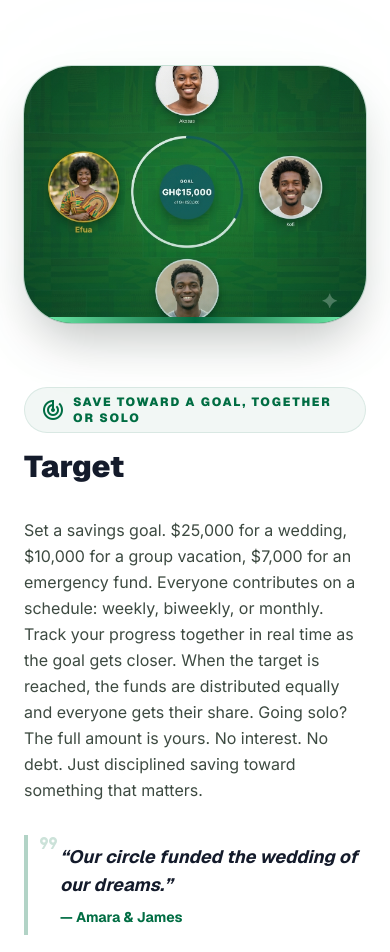
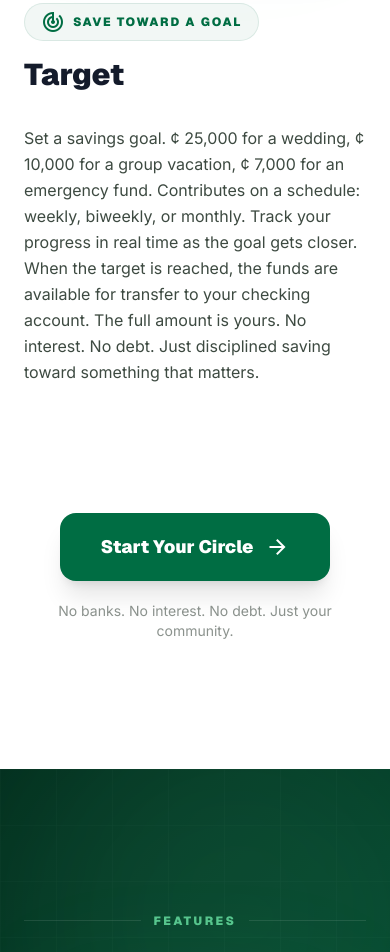
Before and after one commit to KAYABA-LABS/sousubox-website, a Next.js app: page / in a window 390 px wide. Shown: the part 5720-6672 px from the top of the page. Built offline with nearby package versions, Linux system fonts and the light colour scheme.

Commit message:
modified sothe branding wording of the first draft

```diff
--- a/app/components/Advantages.tsx
+++ b/app/components/Advantages.tsx
@@ -33,7 +33,7 @@ export default function Advantages() {
   ];
 
   return (
-    <section className="py-32 bg-white">
+    <section className="py-10 bg-white">
       <div className="max-w-container-max-width mx-auto px-6 md:px-margin-desktop">
         <div className="text-center mb-24 space-y-6">
           <h2 className="font-headline text-3xl md:text-4xl lg:text-5xl font-black text-on-surface">
--- a/app/components/Features.tsx
+++ b/app/components/Features.tsx
@@ -2,20 +2,17 @@ import Image from "next/image";
 
 export default function Features() {
   const checklists = [
-    { label: "Multiple Saving Vaults", icon: "savings" },
     { label: "Real Time Pool Statistics", icon: "bar_chart" },
     { label: "Automatic Payouts & Contributions", icon: "payments" },
-    { label: "Easy payment options with MOMO", icon: "phone_in_talk" },
-    { label: "Seamless Verification Process", icon: "verified" },
     { label: "Join Pools Easily", icon: "group_add" },
     { label: "Invite friends, gain reputation", icon: "stars" },
   ];
 
   const mechanisms = [
     {
-      title: "Auto-Pay",
-      description: "Set it once. Contributions happen on schedule, automatically.",
-      icon: "schedule_send",
+      title: "Multiple Saving Vaults",
+      description: "Create multiple savings vaults for different goals. Keep your finances organized and track progress for each goal separately.",
+      icon: "savings",
     },
     {
       title: "Smart Reminders",
@@ -23,14 +20,14 @@ export default function Features() {
       icon: "notifications_active",
     },
     {
-      title: "Shared Slots",
-      description: "Split a payout position with another member. Two people, one slot, shared payout.",
-      icon: "group_work",
+      title: "Simple Payments Options",
+      description: "Make deposit and withdrawal easy with mobile money, reduce friction and increase participation.",
+      icon: "phone_in_talk",
     },
     {
-      title: "Position Swap",
-      description: "Need your payout earlier? Request a swap with another member easily.",
-      icon: "swap_horiz",
+      title: "Seamless Verification",
+      description: "Verify your identity with you device and build trust with your community. Increase credibility and reduce fraud.",
+      icon: "verified",
     },
   ];
 
@@ -64,7 +61,7 @@ export default function Features() {
           <div className="flex items-center gap-3 mb-6">
             <div className="h-px flex-1 bg-white/10" />
             <span className="font-headline text-xs font-black uppercase tracking-[0.2em] text-primary-fixed/70">
-              Solutions
+              Features
             </span>
             <div className="h-px flex-1 bg-white/10" />
           </div>
@@ -77,11 +74,13 @@ export default function Features() {
 
               <div className="relative border-[#1a1a1a] bg-[#1a1a1a] border-[10px] rounded-[2.5rem] w-[260px] md:w-[300px] shadow-2xl">
                 <div className="rounded-[1.8rem] overflow-hidden w-full">
-                  <img
+                  <Image
                     className="w-full h-auto object-cover"
-                    src="https://lh3.googleusercontent.com/aida-public/AB6AXuBMI5EbUkEwkRlpOotJww8f2op9bE9DH7RrPYS9Tyekvp_vfFW-kf0Q3Tu74eq2poL9pgWWwKAYRCjhryFJIE9O09Y3jT59vhP5GRMk6AWWWYJQ8muOjgnp9JBFwDdnJIMKwWlZaorsy-Ig4QFgamquy-m5QcDj7EDi3wTj912DKlsrAya7rfdw5L5lc4a8ZiBSNBtGdU0CY43mcFEfqhTbS_8belLkK5N9fxijChkuactvTs2rRlM0uvm39FZ1vO1l0xedS5i0YDKM"
-                    alt="SusuBox Solutions Mockup"
-                    loading="lazy"
+                    src="/app-mockup.jpg"
+                    alt="SusuBox App – Market Women Circle"
+                    width={0}
+                    height={0}
+                    sizes="(max-width: 768px) 260px, 300px"
                   />
                 </div>
               </div>
@@ -97,7 +96,7 @@ export default function Features() {
                   </div>
                   <div>
                     <p className="font-headline text-[10px] text-white/50 font-bold uppercase tracking-widest">
-                      Annual Yield
+                      Trust Score
                     </p>
                     <p className="font-headline text-2xl font-black text-primary-fixed leading-none">
                       +12.4%
@@ -107,7 +106,7 @@ export default function Features() {
               </div>
 
               {/* Members badge */}
-              <div className="absolute -bottom-6 -left-4 md:-left-8 hidden sm:block">
+              {/* <div className="absolute -bottom-6 -left-4 md:-left-8 hidden sm:block">
                 <div className="flex items-center gap-3 px-5 py-4 rounded-2xl shadow-xl bg-white/10 backdrop-blur-md border border-white/15">
                   <div className="flex -space-x-2">
                     {["A", "B", "C"].map((l, i) => (
@@ -124,7 +123,7 @@ export default function Features() {
                     <span className="text-white font-bold">12k+</span> members
                   </p>
                 </div>
-              </div>
+              </div> */}
             </div>
 
             {/* Right: Copy + Checklist */}
@@ -214,7 +213,7 @@ export default function Features() {
             </div>
           </div>
 
-          <div className="mt-16 text-center">
+          {/* <div className="mt-16 text-center">
             <a
               href="#contact"
               className="inline-flex items-center gap-2 text-primary font-bold hover:gap-4 transition-all duration-300 font-headline"
@@ -222,7 +221,7 @@ export default function Features() {
               See all features
               <span className="material-symbols-outlined">chevron_right</span>
             </a>
-          </div>
+          </div> */}
         </div>
       </section>
     </>
--- a/app/components/Hero.tsx
+++ b/app/components/Hero.tsx
@@ -48,7 +48,7 @@ export default function Hero() {
           {/* Ambient glow layer */}
           <div className="absolute inset-0 rounded-[3rem] bg-primary/15 blur-3xl scale-95 pointer-events-none" />
 
-          <div className="relative w-full h-full floating-anim">
+          <div className="relative w-full lg:w-[115%] lg:-ml-[7.5%] h-full floating-anim">
             <Image
               src="/hero.png"
               alt="SusuBox App — community savings made simple"
--- a/app/components/HowItWorks.tsx
+++ b/app/components/HowItWorks.tsx
@@ -166,7 +166,7 @@ export default function HowItWorks() {
         </div>
 
         {/* Side-by-Side Reference Preview on Big Screens (Visual Reference) */}
-        <div className="mt-24 grid grid-cols-1 lg:grid-cols-3 gap-8">
+        {/* <div className="mt-24 grid grid-cols-1 lg:grid-cols-3 gap-8">
           {flows.map((flow) => (
             <div
               key={flow.id}
@@ -203,7 +203,7 @@ export default function HowItWorks() {
               </div>
             </div>
           ))}
-        </div>
+        </div> */}
       </div>
     </section>
   );
--- a/app/components/JoinSusu.tsx
+++ b/app/components/JoinSusu.tsx
@@ -8,34 +8,34 @@ export default function JoinSusu() {
       badge: "Traditional Susu style",
       image: "/circle.png",
       description:
-        "Take turns, win together. Here's how it works: a group of people agree on a fixed contribution — say $2,000 per month. Each month, every member contributes except the one whose turn it is to receive. That member gets the full pot. Next month, someone else receives. The cycle continues until everyone has had their turn. No banks. No interest. No debt. Just your community pooling resources so everyone gets a lump sum when they need it. Need more flexibility? Rotating circles also support shared slots (two members split one payout position) and double slots (one member takes two positions for a bigger payout).",
-      quote: "Maria got her payout in month 3 and finally took that trip home.",
+        "Take turns, win together. Here's how it works: a group of people agree on a fixed contribution — say GH ¢ 200 per week. Each week, every member contributes except the one whose turn it is to receive. That member gets the full pot amount. Next week, someone else receives. The cycle continues until everyone has had their turn. No banks. No interest. No debt. Just your community pooling resources so everyone gets a lump sum when they need it.",
+      quote: "Adjoa got her payout in week 3 and finally took that trip home.",
       icon: "loop",
       gradient: "from-[#006d43] to-[#59de9b]",
     },
     {
       id: "target",
       title: "Target",
-      badge: "Save toward a goal, together or solo",
+      badge: "Save toward a goal",
       image: "/target.png",
       description:
-        "Set a savings goal. $25,000 for a wedding, $10,000 for a group vacation, $7,000 for an emergency fund. Everyone contributes on a schedule: weekly, biweekly, or monthly. Track your progress together in real time as the goal gets closer. When the target is reached, the funds are distributed equally and everyone gets their share. Going solo? The full amount is yours. No interest. No debt. Just disciplined saving toward something that matters.",
-      quote: "Our circle funded the wedding of our dreams.",
-      quoteAuthor: "Amara & James",
+        "Set a savings goal. ¢ 25,000 for a wedding, ¢ 10,000 for a group vacation, ¢ 7,000 for an emergency fund. Contributes on a schedule: weekly, biweekly, or monthly. Track your progress in real time as the goal gets closer. When the target is reached, the funds are available for transfer to your checking account. The full amount is yours. No interest. No debt. Just disciplined saving toward something that matters.",
+      quote: "Was able to fund the wedding of our dreams.",
+      quoteAuthor: "Kojo",
       icon: "track_changes",
       gradient: "from-[#D4AF37] to-[#F3CF65]",
     },
-    {
-      id: "community",
-      title: "Community Fund",
-      badge: "Ongoing support, full transparency",
-      image: "/community.jpeg",
-      description:
-        "Built for communities that want to pool resources over time. Members contribute on a schedule. Anyone can donate through your shareable link — even people outside the circle. Every contribution is visible. Every disbursement is tracked. Add co-organizers to help manage. Support up to 200 members. The fund runs as long as you need it: for a neighborhood emergency fund, a mosque renovation, a school fundraiser, or anything your community cares about.",
-      quote: "Our neighborhood fund helped 3 families this year alone.",
-      icon: "diversity_3",
-      gradient: "from-[#003321] to-[#006d43]",
-    },
+    // {
+    //   id: "community",
+    //   title: "Community Fund",
+    //   badge: "Ongoing support, full transparency",
+    //   image: "/community.jpeg",
+    //   description:
+    //     "Built for communities that want to pool resources over time. Members contribute on a schedule. Anyone can donate through your shareable link — even people outside the circle. Every contribution is visible. Every disbursement is tracked. Add co-organizers to help manage. Support up to 200 members. The fund runs as long as you need it: for a neighborhood emergency fund, a mosque renovation, a school fundraiser, or anything your community cares about.",
+    //   quote: "Our neighborhood fund helped 3 families this year alone.",
+    //   icon: "diversity_3",
+    //   gradient: "from-[#003321] to-[#006d43]",
+    // },
   ];
 
   return (
@@ -136,7 +136,7 @@ export default function JoinSusu() {
                 </p>
 
                 {/* Quote */}
-                <div className="relative pl-8 border-l-4 border-primary/30 py-2">
+                {/* <div className="relative pl-8 border-l-4 border-primary/30 py-2">
                   <span className="absolute -top-1 left-2 material-symbols-outlined text-primary/20 text-4xl">
                     format_quote
                   </span>
@@ -148,7 +148,7 @@ export default function JoinSusu() {
                       — {circle.quoteAuthor}
                     </p>
                   )}
-                </div>
+                </div> */}
               </div>
             </div>
           ))}
--- a/app/components/Navbar.tsx
+++ b/app/components/Navbar.tsx
@@ -23,7 +23,7 @@ export default function Navbar() {
     { label: "SOLUTIONS", href: "#solutions" },
     { label: "HOW IT WORKS", href: "#how-it-works" },
     { label: "PLANS", href: "#plans" },
-    { label: "PARTNERS", href: "#partners" },
+    // { label: "PARTNERS", href: "#partners" },
     { label: "TESTIMONIAL", href: "#testimonials" },
     { label: "ARTICLES", href: "#articles" },
     { label: "CONTACT US", href: "#contact" },
--- a/app/page.tsx
+++ b/app/page.tsx
@@ -22,7 +22,7 @@ export default function Home() {
       <Advantages />
       <JoinSusu />
       <Features />
-      <Journey />
+      {/* <Journey /> */}
       <HowItWorks />
       <Pricing />
       <Testimonials />
```
Also changed, not shown: public/app-mockup.jpg (added).
